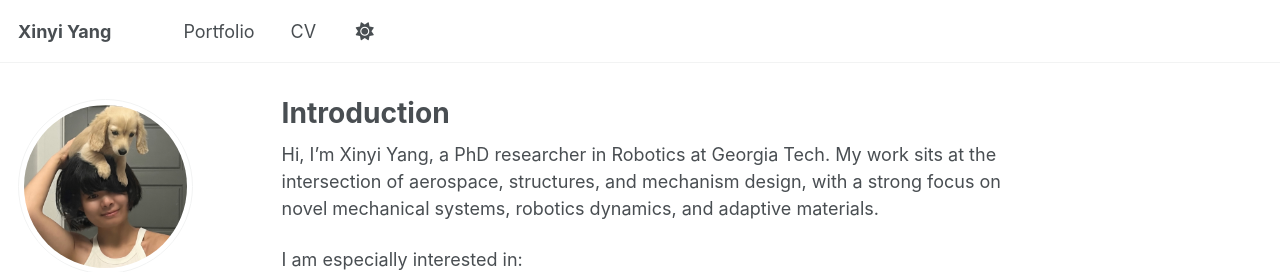
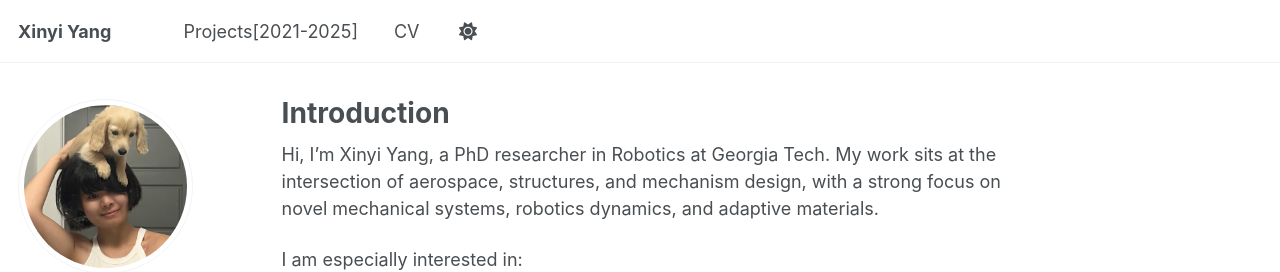
Before and after one commit to XinyiYang0/xinyiyang0.github.io, a Jekyll site: the page built from _pages/about.md, in a window 1280 px wide. Shown: the top 272 px of the page. Built offline with Jekyll 4.4.1, drawn with Linux system fonts in a browser that asks for light colours; some web fonts are replaced; a script that is not in the unit is left out.

Commit message:
Update navigation.yml

```diff
--- a/_data/navigation.yml
+++ b/_data/navigation.yml
@@ -17,7 +17,7 @@ main:
   #- title: "Teaching"
   #  url: /teaching/
 
-  - title: "Portfolio"
+  - title: "Projects[2021-2025]"
     url: /portfolio/
 
   #- title: "Blog Posts"
```
